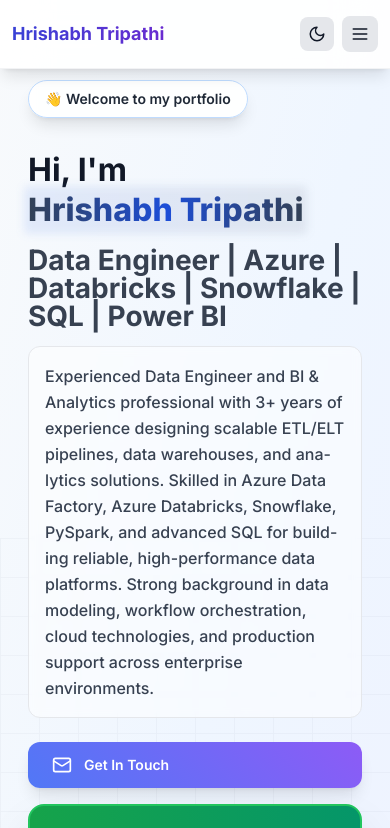
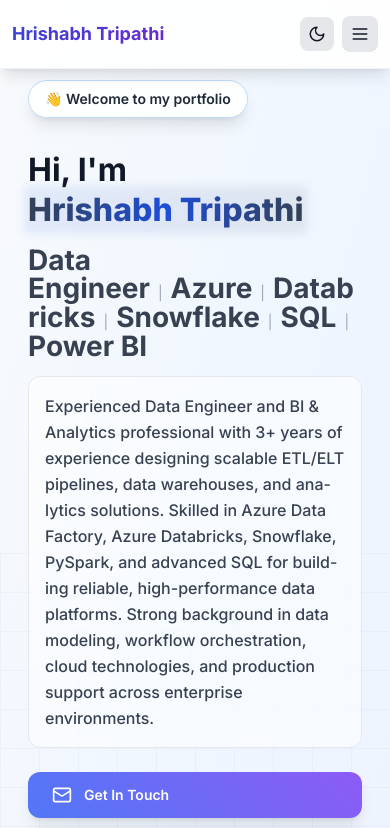
Before and after one commit to hrt99/Hrishabh-Resume-site, a Next.js app in the folder portfolio-site/: page / in a window 390 px wide. Shown: the top 828 px of the page. Built offline with nearby package versions, Linux system fonts and the light colour scheme.

Commit message:
Fix title separators - make pipe characters smaller and better styled for mobile

```diff
--- a/portfolio-site/src/app/[role]/page.tsx
+++ b/portfolio-site/src/app/[role]/page.tsx
@@ -85,7 +85,14 @@
                 {portfolioData.personalInfo.name}
               </h3>
               <p className="text-blue-200 animate-wave">
-                {portfolioData.personalInfo.title}
+                {portfolioData.personalInfo.title.split('|').map((part, index, array) => (
+                  <span key={index}>
+                    {part.trim()}
+                    {index < array.length - 1 && (
+                      <span className="text-sm mx-2 text-blue-300/50">|</span>
+                    )}
+                  </span>
+                ))}
               </p>
             </div>
             <div className="flex justify-center space-x-6 mb-6">
--- a/portfolio-site/src/app/page.tsx
+++ b/portfolio-site/src/app/page.tsx
@@ -71,7 +71,14 @@
                 {portfolioData.personalInfo.name}
               </h3>
               <p className="text-blue-200 animate-wave">
-                {portfolioData.personalInfo.title}
+                {portfolioData.personalInfo.title.split('|').map((part, index, array) => (
+                  <span key={index}>
+                    {part.trim()}
+                    {index < array.length - 1 && (
+                      <span className="text-sm mx-2 text-blue-300/50">|</span>
+                    )}
+                  </span>
+                ))}
               </p>
             </div>
             <div className="flex flex-wrap justify-center gap-4 md:gap-6 mb-6">
--- a/portfolio-site/src/components/Hero.tsx
+++ b/portfolio-site/src/components/Hero.tsx
@@ -67,7 +67,14 @@
                 </span>
               </h1>
               <h2 className="text-xl sm:text-2xl md:text-3xl font-bold text-gray-700 dark:text-gray-300 animate-slide-up" style={{animationDelay: '0.2s'}}>
-                {personalInfo.title}
+                {personalInfo.title.split('|').map((part, index, array) => (
+                  <span key={index}>
+                    {part.trim()}
+                    {index < array.length - 1 && (
+                      <span className="text-sm sm:text-base md:text-lg mx-2 text-gray-400 dark:text-gray-500 font-normal">|</span>
+                    )}
+                  </span>
+                ))}
               </h2>
               <p className="text-base sm:text-lg lg:text-xl text-gray-700 dark:text-gray-300 leading-relaxed max-w-2xl font-medium bg-white/50 dark:bg-gray-800/50 backdrop-blur-sm p-4 lg:p-6 rounded-xl border border-gray-200 dark:border-gray-700">
                 {personalInfo.summary}
```
